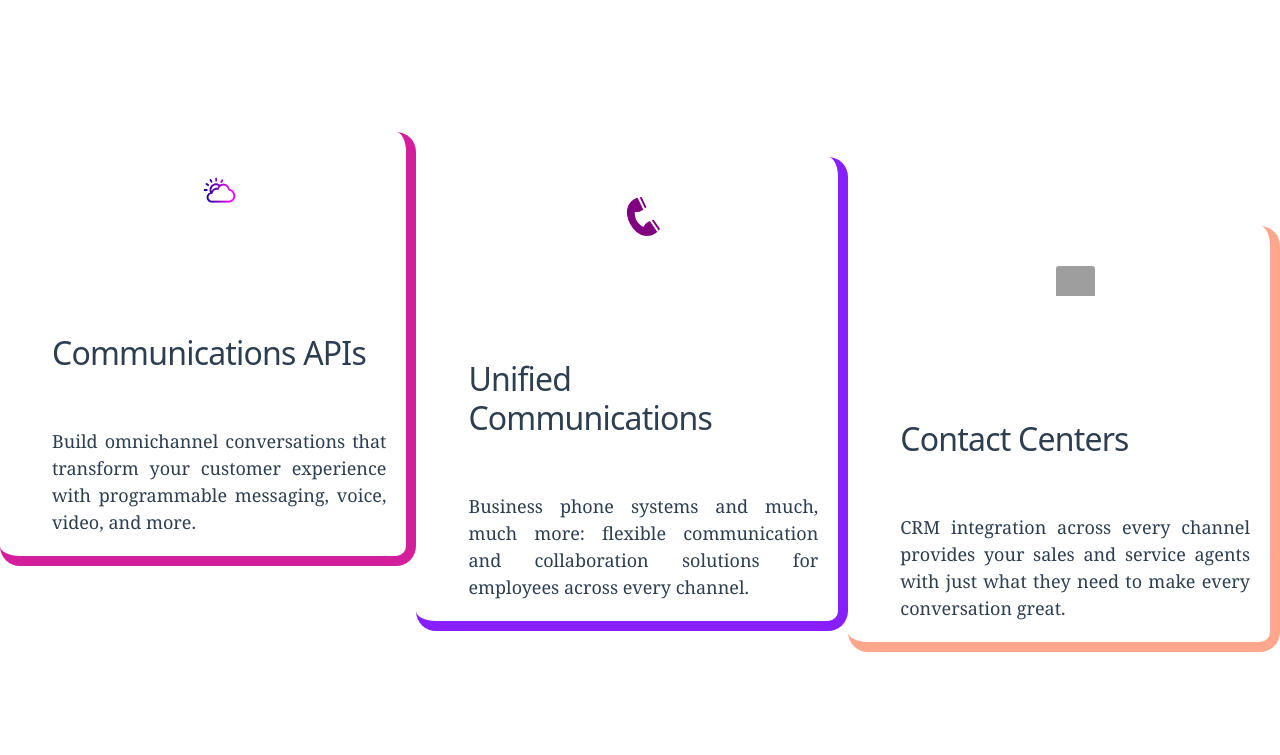
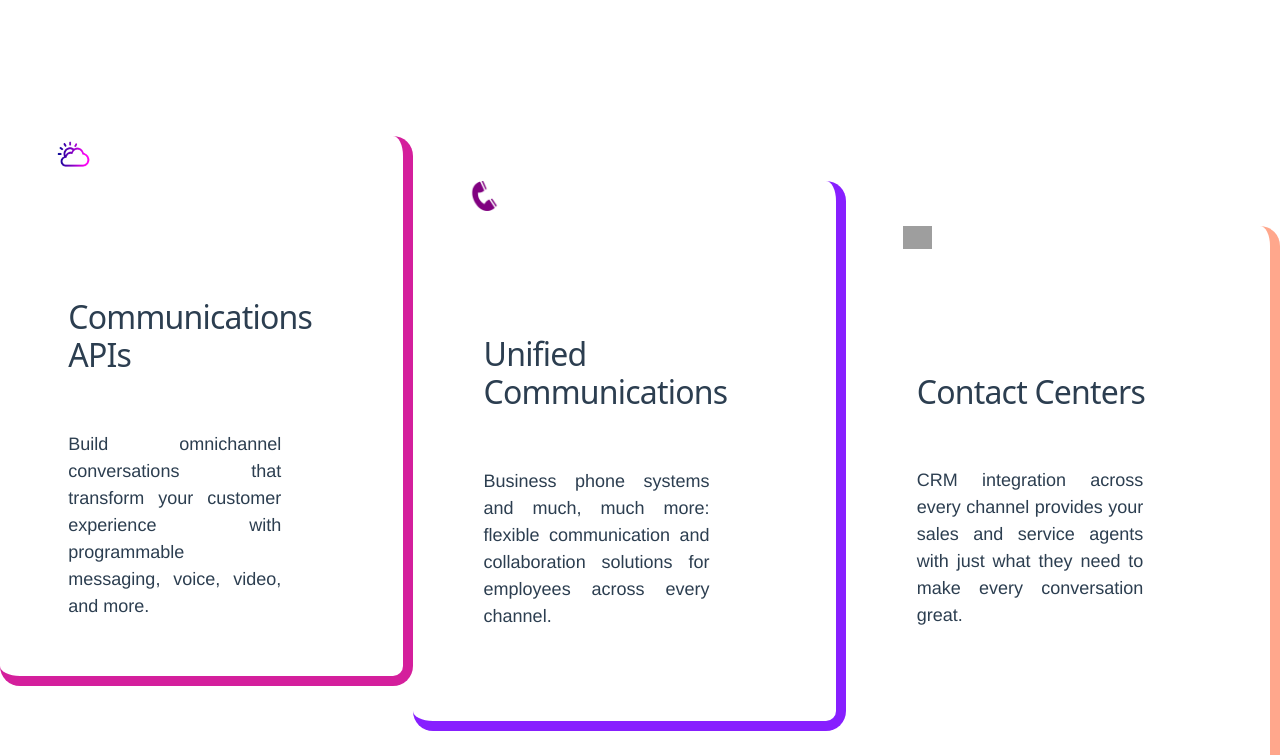
Before and after one commit to kevinsbstn4/vonage-clone, a Vue app: page / in a window 1280 px wide. Shown: the part 540-1295 px from the top of the page. Built offline with nearby package versions, Linux system fonts and the light colour scheme; grey boxes are pictures that could not be loaded.

Commit message:
fix card

```diff
--- a/src/assets/app.scss
+++ b/src/assets/app.scss
@@ -9,7 +9,7 @@
   margin-left: 6%;
 }
 .nav1 {
-  font-size: 13px;
+  font-size: 15px;
   overflow: hidden;
   background-color: white;
   transition: 0.4s;
@@ -46,14 +46,14 @@
   margin-top: 50px;
 }
 .card-text {
-  font-family: Georgia, serif;
   font-size: 18px;
 }
 .card0 {
-  width: 100%;
-  padding-left: 2rem;
+  width: 70%;
   box-sizing: inherit;
   border-radius: 14px;
+  text-align: center;
+  padding-left: 12%;
 }
 .card1:hover {
   -ms-transform: scale(0.9); /* IE 9 */
@@ -65,6 +65,14 @@
   border-right: 10px solid #d41f9c;
   border-bottom: 10px solid #d41f9c;
   transition: transform 0.4s;
+  height: 550px;
+}
+.card1 img {
+  display: flex;
+  justify-self: start;
+  overflow: visible;
+  margin: 0 2.5%;
+  width: 16%;
 }
 .card2:hover {
   -ms-transform: scale(0.9); /* IE 9 */
@@ -77,6 +85,14 @@
   border-bottom: 10px solid #871fff;
   margin-top: 90px;
   transition: transform 0.4s;
+  height: 550px;
+}
+.card2 img {
+  display: flex;
+  justify-self: start;
+  overflow: visible;
+  margin: 0 2.5%;
+  width: 12%;
 }
 .card3:hover {
   -ms-transform: scale(0.9); /* IE 9 */
@@ -89,6 +105,14 @@
   border-bottom: 10px solid #ffa78c;
   margin-top: 180px;
   transition: transform 0.4s;
+  height: 550px;
+}
+.card3 img {
+  display: flex;
+  justify-self: start;
+  overflow: visible;
+  margin: 0 2.5%;
+  width: 12%;
 }
 .row {
   width: 100%;
--- a/src/components/HelloWorld.vue
+++ b/src/components/HelloWorld.vue
@@ -3,7 +3,9 @@
     <!-- NAVBAR -->
     <div class="nav1">
       <div class="d-flex justify-content-end">
-        <div class="p-2 bd-highlight">Vonage for Home</div>
+        <div class="p-2 bd-highlight">
+          Vonage for Home <i class="fas fa-external-link-alt"></i>
+        </div>
         <div class="p-2 bd-highlight">Log In</div>
         <div class="p-2 bd-highlight">Support</div>
       </div>
@@ -80,19 +82,17 @@
     <div class="main-card">
       <div class="card1">
         <div class="card0">
-          <img
-            style="width: 10%; margin-top: 40px"
-            src="../assets/cloud.webp"
-            class="card0-img-top"
-            alt="..."
-          />
+          <img src="../assets/cloud.webp" class="card0-img-top" alt="..." />
           <div class="card-body">
             <h2
-              style="letter-spacing: -.05rem; -webkit-box-align: end; align-items: flex-end;     padding-bottom: 3rem; padding-top: 6.5rem; font-family: system-ui;"
+              style="letter-spacing: -.05rem; padding-bottom: 3rem; padding-top: 6.5rem; font-family: system-ui; width: 50%;"
             >
               Communications APIs
             </h2>
-            <p class="card-text">
+            <p
+              style="width: 110%; text-align: center; text-align: justify;"
+              class="card-text"
+            >
               Build omnichannel conversations that transform your customer
               experience with programmable messaging, voice, video, and more.
             </p>
@@ -102,20 +102,18 @@
 
       <div class="card2">
         <div class="card0">
-          <img
-            style="width: 10%; margin-top: 40px"
-            src="../assets/telephone.png"
-            class="card-img-top"
-            alt="..."
-          />
+          <img src="../assets/telephone.png" class="card-img-top" alt="..." />
 
           <div class="card-body">
             <h2
-              style="letter-spacing: -.05rem; -webkit-box-align: end; align-items: flex-end;     padding-bottom: 3rem; padding-top: 6.5rem; font-family: system-ui;"
+              style="letter-spacing: -.05rem; -webkit-box-align: end; align-items: flex-end;     padding-bottom: 3rem; padding-top: 6.5rem; font-family: system-ui; width: 50%;"
             >
               Unified Communications
             </h2>
-            <p class="card-text">
+            <p
+              style="width: 110%; text-align: center; text-align: justify;"
+              class="card-text"
+            >
               Business phone systems and much, much more: flexible communication
               and collaboration solutions for employees across every channel.
             </p>
@@ -126,18 +124,20 @@
       <div class="card3">
         <div class="card0">
           <img
-            style="width: 10%; margin-top: 40px"
             src="https://cdn1.iconfinder.com/data/icons/semi-warm-color-v1/512/call_center_headphones_headset_mic-512.png"
             class="card-img-top"
             alt="..."
           />
           <div class="card-body">
             <h2
-              style="letter-spacing: -.05rem; -webkit-box-align: end; align-items: flex-end;     padding-bottom: 3rem; padding-top: 6.5rem; font-family: system-ui;"
+              style="letter-spacing: -.05rem; padding-bottom: 3rem; padding-top: 6.5rem; font-family: system-ui; width: 150% "
             >
               Contact Centers
             </h2>
-            <p class="card-text">
+            <p
+              style="width: 110%; text-align: center; text-align: justify;"
+              class="card-text"
+            >
               CRM integration across every channel provides your sales and
               service agents with just what they need to make every conversation
               great.
```
